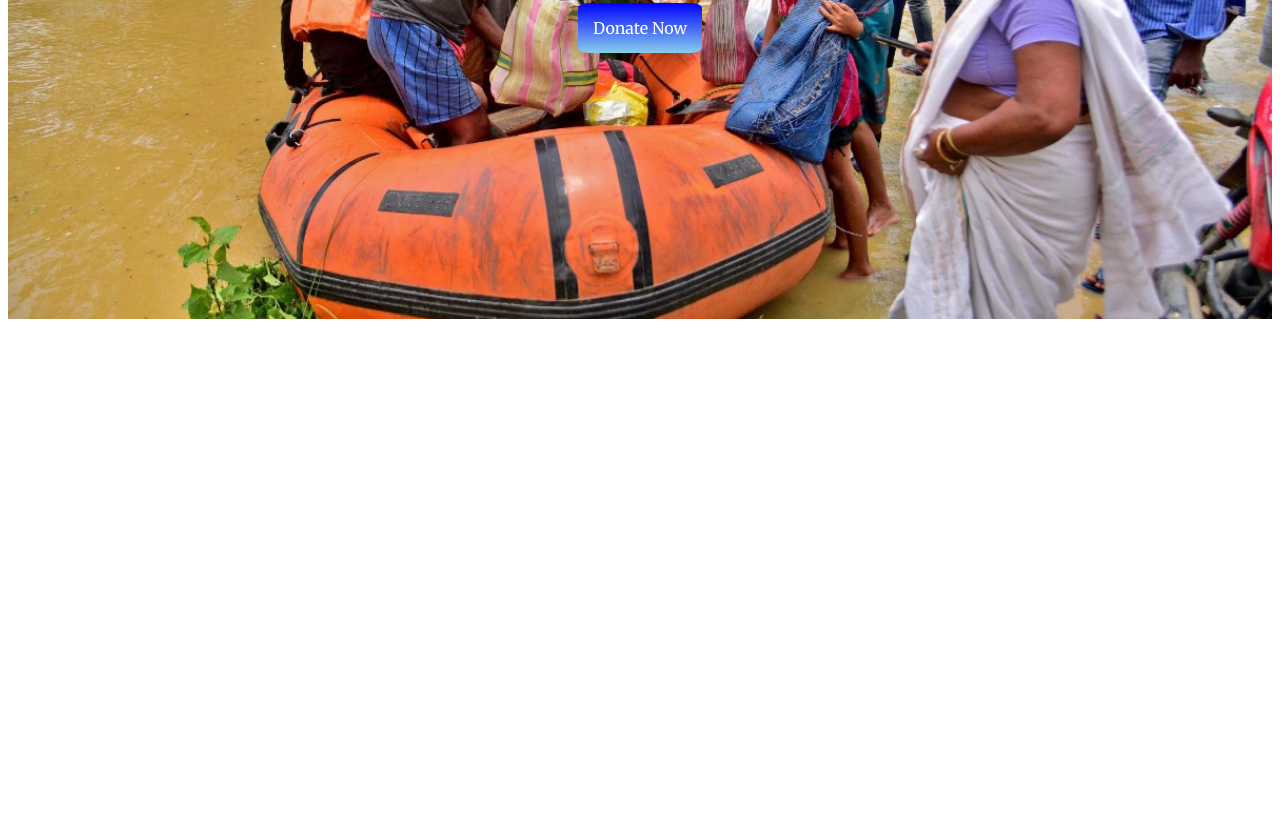
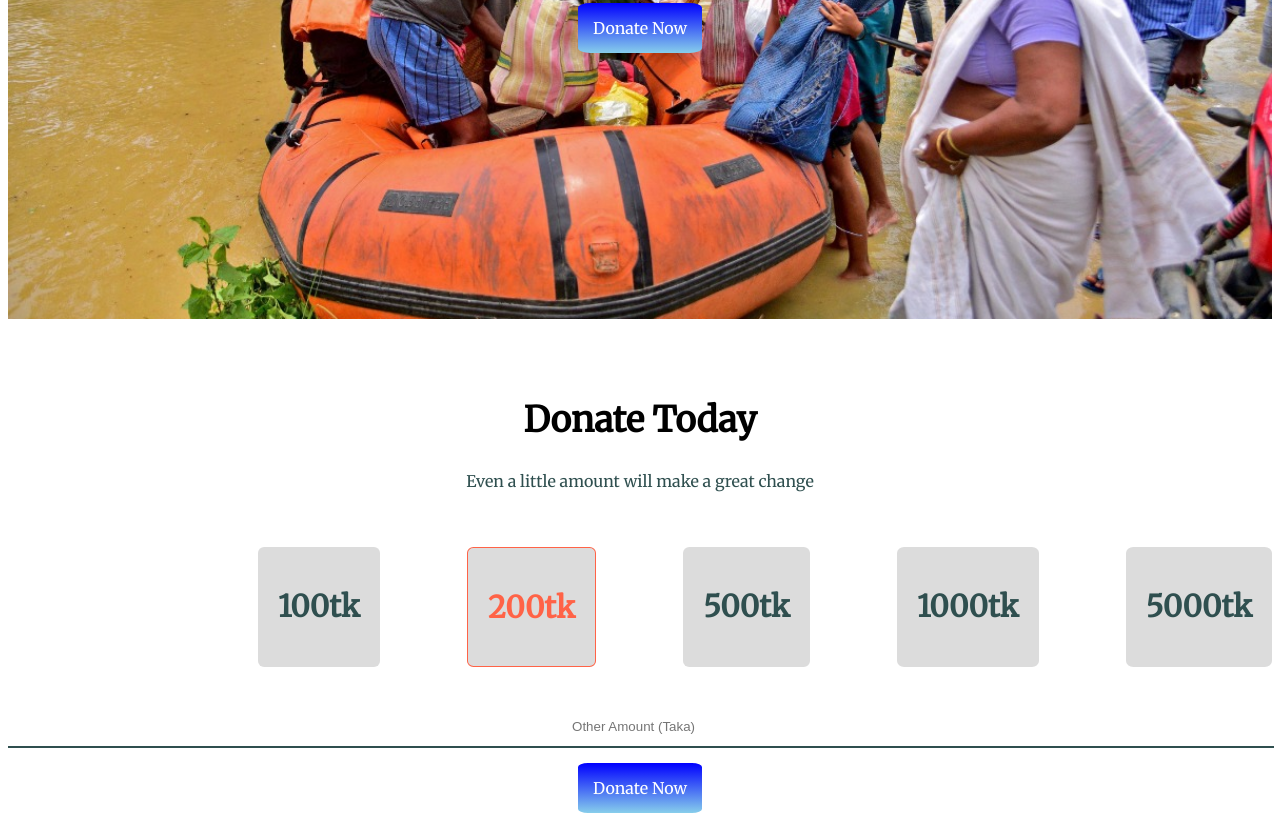
Before and after one commit to marufccs/first-assignment, a plain HTML site: page index.html in a window 1280 px wide. Shown: the part 339-1152 px from the top of the page. Before the commit the page ends 800 px from the top, so only its background shows below. Drawn offline with Linux system fonts and the light colour scheme.

Commit message:
second section

```diff
--- a/index.html
+++ b/index.html
@@ -17,7 +17,26 @@
     <p>There are a lot of unfortunate people around us, who may don't have the normal life like we have. <br> So let's try to help them by donating together!</p>
     <br>
     <a class="button" target="_blank" href="https://www.savethechildren.org/us/where-we-work/bangladesh"> Donate Now</a>
+</div>
+<section>
+<div class="donate">
+<h1 class="donation"> Donate Today</h1>
+<p style="color:darkslategray">Even a little amount will make a great change</p>
+</div>
+<div class="taka">
+<h4 class="one">100tk</h4>  &nbsp; &nbsp; &nbsp; &nbsp; &nbsp; &nbsp; &nbsp;
+<h4 class="two">200tk</h4>  &nbsp; &nbsp; &nbsp; &nbsp; &nbsp; &nbsp; &nbsp;
+<h4 class="three">500tk</h4>  &nbsp; &nbsp; &nbsp; &nbsp; &nbsp; &nbsp; &nbsp;
+<h4 class="four">1000tk</h4> &nbsp; &nbsp; &nbsp; &nbsp; &nbsp; &nbsp; &nbsp;
+<h4 class="five">5000tk</h4>
+</div>
+<div>
+    <input class="num" type="number" placeholder="Other Amount (Taka)">
+    </div>
+    <div class="another">
+<a class="buttonsecond" href="https://www.savethechildren.org/us/where-we-work/bangladesh"> Donate Now</a>
+</div>
 
-</div>
+</section>
 </body>
 </html>
--- a/style.css
+++ b/style.css
@@ -23,3 +23,69 @@ font-family: 'Merriweather', serif;
     padding: 15px;
     border-radius: 10%;
 }
+.donate {
+    text-align: center;
+    padding-top: 50px ;
+
+}
+.donation {
+    font-size: 35px;
+    font-weight: 700;
+}
+.taka {
+    display: flex;
+    text-align: center;
+    padding-left: 250px;
+    font-size: 30px;
+    color:darkslategrey;
+}
+.one{
+    border: 1px none gainsboro;
+    padding: 40px 20px;
+    background-color: gainsboro;
+    border-radius: 5%;
+}
+.two{
+    border: 1px solid tomato;
+    padding: 40px 20px;
+    color: tomato;
+    background-color: gainsboro;
+    border-radius: 5%;
+}
+.three{
+    border: 1px none gainsboro;
+    padding: 40px 20px;
+    background-color: gainsboro;
+    border-radius: 5%;
+}
+.four{
+    border: 1px none gainsboro;
+    padding: 40px 20px;
+    background-color: gainsboro;
+    border-radius: 5%;
+}
+.five{
+    border: 1px none gainsboro;
+    padding: 40px 20px;
+    background-color: gainsboro;
+    border-radius: 5%;
+}
+.num {
+    width: 100%;
+    border: none;
+    border-bottom: 2px solid darkslategray;
+   padding: 12px 1px;
+   text-align: center;
+}
+.buttonsecond{
+    text-decoration: none;
+    background-image: linear-gradient(blue , skyblue );
+    color: white;
+    font-weight: 400;
+    border-radius: 8%;
+    padding: 15px;
+}
+.another {
+    text-align: center;
+    padding-top: 30px;
+}
```
